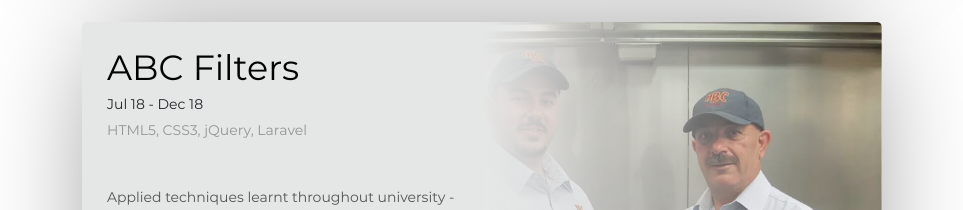
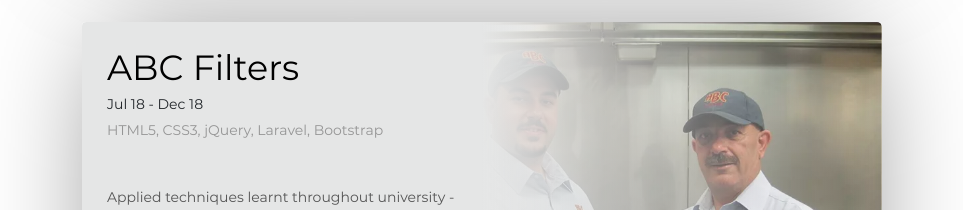
Before and after one commit to jphan0/portfolio, a Vue app: page / in a window 1280 px wide. Shown: the part 2280-2490 px from the top of the page, without its empty margins (158-1121 px from the left). Built offline with nearby package versions, Linux system fonts and the light colour scheme.

Commit message:
Edit text

```diff
--- a/src/App.vue
+++ b/src/App.vue
@@ -12,7 +12,7 @@
 
     <ProjectCard title="Minto Family Medical Centre" technologies="HTML5, CSS3, Laravel, Bootstrap" projectduration="Dec 18 - Jan 19" body="A revamped version of a local medical centre's website supporting mobile, tablet, and desktop sizes. Includes updated news section and accounts enabling publication of articles regarding general medical or practice related news." cardback="blur_back mfmc_back" button1="btn btn-light btn-sm shadow-sm bg-white rounded" href="https://mfmc.jphan.info" buttontext="Live Demo"></ProjectCard>
 
-    <ProjectCard title="ABC Filters" technologies="HTML5, CSS3, jQuery, Laravel" projectduration="Jul 18 - Dec 18" body="Applied techniques learnt throughout university - from web development to database design to project management. This web application was designed for a local business to automate their invoicing system and provide an updated responsive site design." cardback="blur_back abcfilters_back" button1="btn btn-light btn-sm shadow-sm bg-white rounded d-none" href="https://abcf.jphan.info" buttontext="Screenshots"></ProjectCard>
+    <ProjectCard title="ABC Filters" technologies="HTML5, CSS3, jQuery, Laravel, Bootstrap" projectduration="Jul 18 - Dec 18" body="Applied techniques learnt throughout university - from web development to database design to project management. This web application was designed for a local business to automate their invoicing system and provide an updated responsive site design." cardback="blur_back abcfilters_back" button1="btn btn-light btn-sm shadow-sm bg-white rounded d-none" href="https://abcf.jphan.info" buttontext="Screenshots"></ProjectCard>
 
     <Heading heading="Contact" id="contact"></Heading>
 
```
